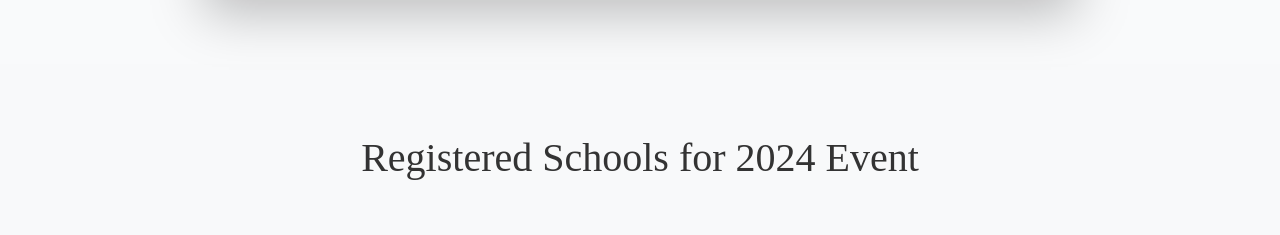
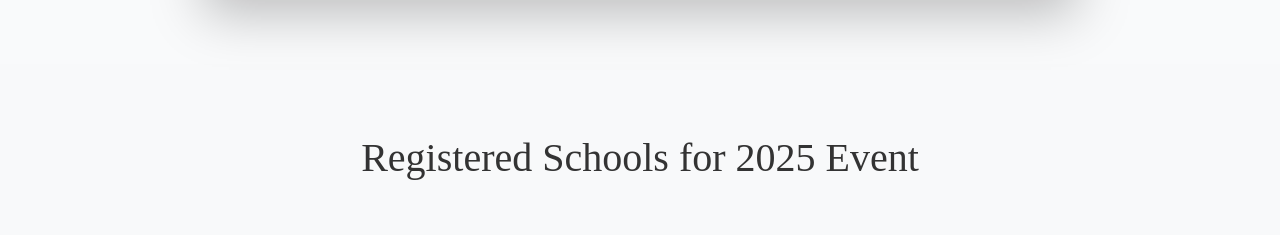
Before and after one commit to Sahar009/nigeriachessversion2, a React (Vite) app: page / in a window 1280 px wide. Shown: the part 1320-1555 px from the top of the page. Built offline with nearby package versions, Linux system fonts and the light colour scheme; a web font is replaced by a local one.

Commit message:
Update RegisteredSchools.jsx

```diff
--- a/src/components/RegisteredSchools/RegisteredSchools.jsx
+++ b/src/components/RegisteredSchools/RegisteredSchools.jsx
@@ -59,7 +59,7 @@ export const RegisteredSchools = () => {
   return (
     <section className={`registered-schools ${isDarkMode ? 'dark' : ''}`}>
       <div className="container">
-        <h2 className={isDarkMode ? 'dark' : ''}>Registered Schools for 2024 Event</h2>
+        <h2 className={isDarkMode ? 'dark' : ''}>Registered Schools for 2025 Event</h2>
 
         <div className="search-filter-container">
           <div className="search-box">
```
